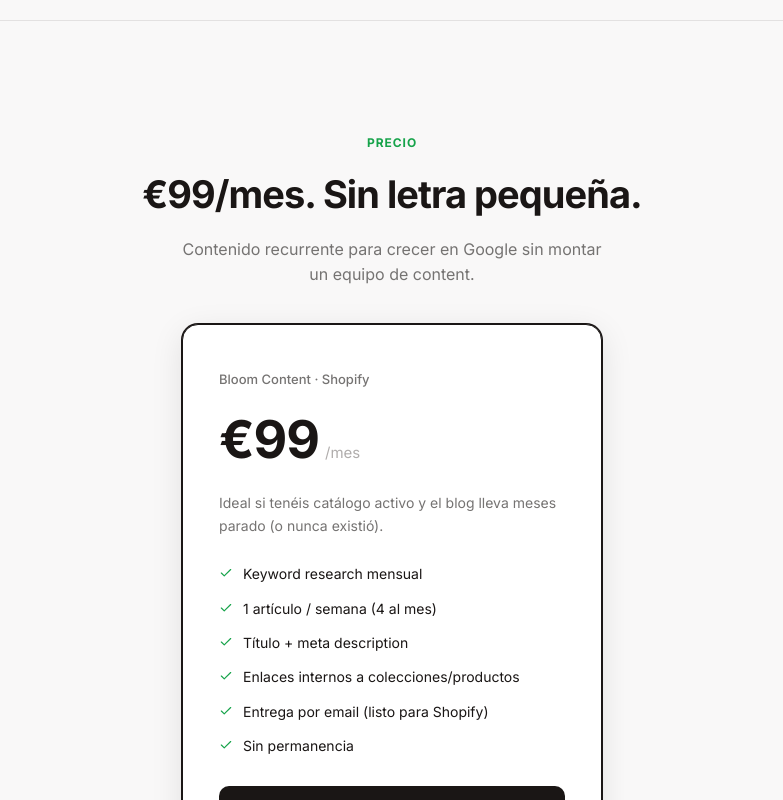
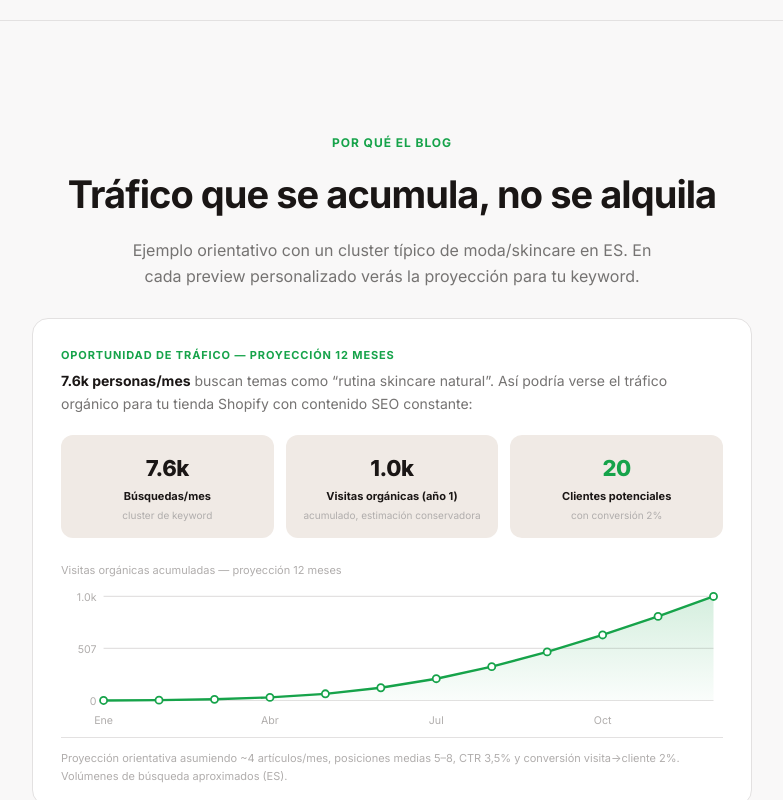
Before and after one commit to oscrthebot/contentbloom, a Next.js app: page /shopify in a window 1280 px wide. Shown: the part 1720-2520 px from the top of the page, without its empty margins (248-1031 px from the left). Built offline with nearby package versions, Linux system fonts and the light colour scheme; a web font is replaced by a local one.

Commit message:
feat(landing): show ES traffic projection charts on /p and /shopify
Always render TrafficChart on preview landings (with volumes when seeded)
and add an example projection block to the Shopify offer page.

```diff
--- a/app/p/[slug]/TrafficChart.tsx
+++ b/app/p/[slug]/TrafficChart.tsx
@@ -5,6 +5,7 @@ interface KeywordMetrics {
   relatedVolume: number;
   keyword: string;
   businessName: string;
+  language?: string;
 }
 
 function formatNum(n: number) {
@@ -13,22 +14,24 @@ function formatNum(n: number) {
 }
 
 export function TrafficChart({ metrics }: { metrics: KeywordMetrics }) {
-  const { monthlyVolume, relatedVolume, keyword, businessName } = metrics;
+  const { monthlyVolume, relatedVolume, keyword, businessName, language } = metrics;
+  const es = (language || "en").startsWith("es");
 
   const totalMonthlySearches = monthlyVolume + relatedVolume;
 
   // 12-month traffic ramp: articles compound, rankings improve over time
-  // Month N = % of total potential traffic captured
   const rampPct = [0, 0.01, 0.03, 0.07, 0.13, 0.22, 0.33, 0.44, 0.54, 0.62, 0.68, 0.73];
-  const monthlyTraffic = rampPct.map(pct => Math.round(totalMonthlySearches * pct * 0.035)); // 3.5% avg CTR
-  const cumulativeTraffic = monthlyTraffic.reduce<number[]>((acc, v) => [...acc, (acc[acc.length - 1] || 0) + v], []);
-  const cumulativeCustomers = cumulativeTraffic.map(t => Math.round(t * 0.02)); // 2% conversion
+  // Conservative: ~4 posts/mo (Bloom €99 plan), not 1/day
+  const monthlyTraffic = rampPct.map((pct) => Math.round(totalMonthlySearches * pct * 0.035));
+  const cumulativeTraffic = monthlyTraffic.reduce<number[]>(
+    (acc, v) => [...acc, (acc[acc.length - 1] || 0) + v],
+    []
+  );
+  const cumulativeCustomers = cumulativeTraffic.map((t) => Math.round(t * 0.02));
 
   const totalCustomers12m = cumulativeCustomers[11];
   const totalTraffic12m = cumulativeTraffic[11];
-  const peakMonthly = monthlyTraffic[11];
 
-  // SVG area chart
   const chartW = 560;
   const chartH = 120;
   const pad = { top: 8, right: 8, bottom: 24, left: 36 };
@@ -44,28 +47,59 @@ export function TrafficChart({ metrics }: { metrics: KeywordMetrics }) {
   const linePath = pts.map((p, i) => `${i === 0 ? "M" : "L"}${p.x.toFixed(1)},${p.y.toFixed(1)}`).join(" ");
   const areaPath = `${linePath} L${pts[11].x.toFixed(1)},${(pad.top + innerH).toFixed(1)} L${pts[0].x.toFixed(1)},${(pad.top + innerH).toFixed(1)} Z`;
 
-  const months = ["Jan","Feb","Mar","Apr","May","Jun","Jul","Aug","Sep","Oct","Nov","Dec"];
+  const months = es
+    ? ["Ene", "Feb", "Mar", "Abr", "May", "Jun", "Jul", "Ago", "Sep", "Oct", "Nov", "Dic"]
+    : ["Jan", "Feb", "Mar", "Apr", "May", "Jun", "Jul", "Aug", "Sep", "Oct", "Nov", "Dec"];
+
+  const copy = es
+    ? {
+        badge: "Oportunidad de tráfico — proyección 12 meses",
+        introA: "personas/mes",
+        introB: "buscan temas como",
+        introC: "Así podría verse el tráfico orgánico para",
+        introD: "con contenido SEO constante:",
+        s1: "Búsquedas/mes",
+        s1sub: "cluster de keyword",
+        s2: "Visitas orgánicas (año 1)",
+        s2sub: "acumulado, estimación conservadora",
+        s3: "Clientes potenciales",
+        s3sub: "con conversión 2%",
+        chartLabel: "Visitas orgánicas acumuladas — proyección 12 meses",
+        foot: "Proyección orientativa asumiendo ~4 artículos/mes, posiciones medias 5–8, CTR 3,5% y conversión visita→cliente 2%. Volúmenes de búsqueda aproximados (ES).",
+      }
+    : {
+        badge: "Traffic opportunity — 12 month projection",
+        introA: "people/month",
+        introB: "search for topics like",
+        introC: "Here's what consistent SEO content could mean for",
+        introD: ":",
+        s1: "Monthly searches",
+        s1sub: "for your keyword cluster",
+        s2: "Organic visitors (yr 1)",
+        s2sub: "cumulative, conservative estimate",
+        s3: "Potential customers",
+        s3sub: "at 2% conversion rate",
+        chartLabel: "Cumulative organic visitors — 12 month projection",
+        foot: "Illustrative projection assumes ~4 articles/month, average ranking positions 5–8, 3.5% CTR, 2% visitor-to-customer conversion. Search volumes are approximate.",
+      };
 
   return (
     <div style={{ background: "#fff", border: "1px solid rgb(227,225,225)", borderRadius: 16, padding: "28px 28px 20px", marginTop: 20 }}>
-
-      {/* Header */}
       <div style={{ marginBottom: 20 }}>
         <p style={{ fontSize: 11, fontWeight: 700, letterSpacing: ".08em", textTransform: "uppercase", color: "#16a34a", marginBottom: 6 }}>
-          📊 Traffic opportunity — based on real search data
+          {copy.badge}
         </p>
         <p style={{ fontSize: 14, color: "#757372", lineHeight: 1.6 }}>
-          <strong style={{ color: "#1a1615" }}>{formatNum(totalMonthlySearches)} people/month</strong> search for topics like &ldquo;{keyword}&rdquo;.
-          Here&apos;s what consistent SEO content could mean for {businessName} over 12 months:
+          <strong style={{ color: "#1a1615" }}>{formatNum(totalMonthlySearches)} {copy.introA}</strong> {copy.introB} &ldquo;{keyword}&rdquo;.{" "}
+          {copy.introC} {businessName} {copy.introD}
         </p>
       </div>
 
-      {/* 3 key stats */}
       <div style={{ display: "grid", gridTemplateColumns: "1fr 1fr 1fr", gap: 12, marginBottom: 24 }}>
         {[
-          { label: "Monthly searches", value: formatNum(totalMonthlySearches), sub: "for your keyword cluster", color: "#1a1615" },
-          { label: "Organic visitors (yr 1)", value: formatNum(totalTraffic12m), sub: "cumulative, conservative estimate", color: "#1a1615" },
-          { label: "Potential customers", value: formatNum(totalCustomers12m), sub: "at 2% conversion rate", color: "#16a34a" },
+          { label: copy.s1, value: formatNum(totalMonthlySearches), sub: copy.s1sub, color: "#1a1615" },
+          { label: copy.s2, value: formatNum(totalTraffic12m), sub: copy.s2sub, color: "#1a1615" },
+          { label: copy.s3, value: formatNum(totalCustomers12m), sub: copy.s3sub, color: "#16a34a" },
         ].map((s, i) => (
           <div key={i} style={{ background: "rgb(240,234,229)", borderRadius: 12, padding: "16px 14px", textAlign: "center" }}>
             <p style={{ fontSize: 22, fontWeight: 800, color: s.color, letterSpacing: "-0.02em", marginBottom: 2 }}>{s.value}</p>
@@ -75,9 +109,8 @@ export function TrafficChart({ metrics }: { metrics: KeywordMetrics }) {
         ))}
       </div>
 
-      {/* Area chart */}
       <div style={{ marginBottom: 8 }}>
-        <p style={{ fontSize: 11, color: "#b0adac", marginBottom: 8 }}>Cumulative organic visitors — 12 month projection</p>
+        <p style={{ fontSize: 11, color: "#b0adac", marginBottom: 8 }}>{copy.chartLabel}</p>
         <svg viewBox={`0 0 ${chartW} ${chartH}`} style={{ width: "100%", display: "block" }}>
           <defs>
             <linearGradient id="areaGrad" x1="0" y1="0" x2="0" y2="1">
@@ -85,59 +118,39 @@ export function TrafficChart({ metrics }: { metrics: KeywordMetrics }) {
               <stop offset="100%" stopColor="#16a34a" stopOpacity="0.02" />
             </linearGradient>
           </defs>
-
-          {/* Y axis labels */}
           {[0, 0.5, 1].map((pct, i) => (
-            <text key={i}
-              x={pad.left - 6}
-              y={pad.top + innerH - pct * innerH + 4}
-              textAnchor="end"
-              fontSize="9"
-              fill="#b0adac"
-            >
+            <text key={i} x={pad.left - 6} y={pad.top + innerH - pct * innerH + 4} textAnchor="end" fontSize="9" fill="#b0adac">
               {formatNum(Math.round(maxVal * pct))}
             </text>
           ))}
-
-          {/* Grid lines */}
           {[0, 0.5, 1].map((pct, i) => (
-            <line key={i}
-              x1={pad.left} x2={pad.left + innerW}
-              y1={pad.top + innerH - pct * innerH} y2={pad.top + innerH - pct * innerH}
-              stroke="rgb(227,225,225)" strokeWidth="1"
+            <line
+              key={i}
+              x1={pad.left}
+              x2={pad.left + innerW}
+              y1={pad.top + innerH - pct * innerH}
+              y2={pad.top + innerH - pct * innerH}
+              stroke="rgb(227,225,225)"
+              strokeWidth="1"
             />
           ))}
-
-          {/* Area fill */}
           <path d={areaPath} fill="url(#areaGrad)" />
-
-          {/* Line */}
           <path d={linePath} fill="none" stroke="#16a34a" strokeWidth="2" strokeLinecap="round" strokeLinejoin="round" />
-
-          {/* Dots */}
-          {pts.map((p, i) => (
-            <circle key={i} cx={p.x} cy={p.y} r="3" fill="#fff" stroke="#16a34a" strokeWidth="1.5" />
+          {pts.map((pt, i) => (
+            <circle key={i} cx={pt.x} cy={pt.y} r="3" fill="#fff" stroke="#16a34a" strokeWidth="1.5" />
           ))}
-
-          {/* X axis labels — every 3 months */}
-          {months.map((m, i) => i % 3 === 0 && (
-            <text key={i}
-              x={pad.left + (i / 11) * innerW}
-              y={chartH - 4}
-              textAnchor="middle"
-              fontSize="9"
-              fill="#b0adac"
-            >
-              {m}
-            </text>
-          ))}
+          {months.map((m, i) =>
+            i % 3 === 0 ? (
+              <text key={i} x={pad.left + (i / 11) * innerW} y={chartH - 4} textAnchor="middle" fontSize="9" fill="#b0adac">
+                {m}
+              </text>
+            ) : null
+          )}
         </svg>
       </div>
 
-      {/* Footer note */}
       <p style={{ fontSize: 11, color: "#b0adac", borderTop: "1px solid rgb(227,225,225)", paddingTop: 12, marginTop: 4 }}>
-        Projection assumes 1 article/day (Starter plan), average ranking position 5–8, CTR 3.5%, 2% visitor-to-customer conversion.
-        Search volumes sourced from Google Ads keyword data.
+        {copy.foot}
       </p>
     </div>
   );
--- a/app/p/[slug]/page.tsx
+++ b/app/p/[slug]/page.tsx
@@ -337,14 +337,13 @@ export default function ArticlePreviewPage() {
             </div>
 
             {/* Traffic opportunity chart — visible before unlocking */}
-            {article.keywordMonthlyVolume && (
-              <TrafficChart metrics={{
-                monthlyVolume: article.keywordMonthlyVolume,
-                relatedVolume: article.keywordRelatedVolume ?? 0,
-                keyword: article.keyword,
-                businessName: article.businessName,
-              }} />
-            )}
+            <TrafficChart metrics={{
+              monthlyVolume: article.keywordMonthlyVolume ?? 800,
+              relatedVolume: article.keywordRelatedVolume ?? 1200,
+              keyword: article.keyword,
+              businessName: article.businessName,
+              language: article.language,
+            }} />
 
             {/* Email gate card */}
             <div className="fade-in card" style={{ padding: "36px 32px", textAlign: "center", marginTop: 20, marginBottom: 48 }}>
--- a/app/shopify/page.tsx
+++ b/app/shopify/page.tsx
@@ -10,6 +10,7 @@ import {
   ShoppingBag,
   Sparkles,
 } from "lucide-react";
+import { TrafficChart } from "../p/[slug]/TrafficChart";
 
 export const metadata: Metadata = {
   title: "Bloom Content for Shopify — 1 post/semana · €99/mes",
@@ -321,6 +322,55 @@ function How() {
   );
 }
 
+
+function TrafficOpportunity() {
+  return (
+    <section className="section-default section-divider" id="trafico">
+      <div className="container">
+        <div style={{ textAlign: "center", marginBottom: 28 }}>
+          <p className="label" style={{ marginBottom: 12 }}>
+            Por qué el blog
+          </p>
+          <h2
+            style={{
+              fontSize: "clamp(26px,4vw,38px)",
+              fontWeight: 700,
+              letterSpacing: "-0.025em",
+              color: "var(--t1)",
+              marginBottom: 12,
+            }}
+          >
+            Tráfico que se acumula, no se alquila
+          </h2>
+          <p
+            style={{
+              fontSize: 16,
+              color: "var(--t2)",
+              maxWidth: 520,
+              margin: "0 auto",
+              lineHeight: 1.65,
+            }}
+          >
+            Ejemplo orientativo con un cluster típico de moda/skincare en ES.
+            En cada preview personalizado verás la proyección para tu keyword.
+          </p>
+        </div>
+        <div style={{ maxWidth: 720, margin: "0 auto" }}>
+          <TrafficChart
+            metrics={{
+              monthlyVolume: 2200,
+              relatedVolume: 5400,
+              keyword: "rutina skincare natural",
+              businessName: "tu tienda Shopify",
+              language: "es",
+            }}
+          />
+        </div>
+      </div>
+    </section>
+  );
+}
+
 function Pricing() {
   const includes = [
     "Keyword research mensual",
@@ -533,6 +583,7 @@ export default function ShopifyLandingPage() {
       <Hero />
       <Problem />
       <How />
+      <TrafficOpportunity />
       <Pricing />
       <CTA />
       <Footer />
```
